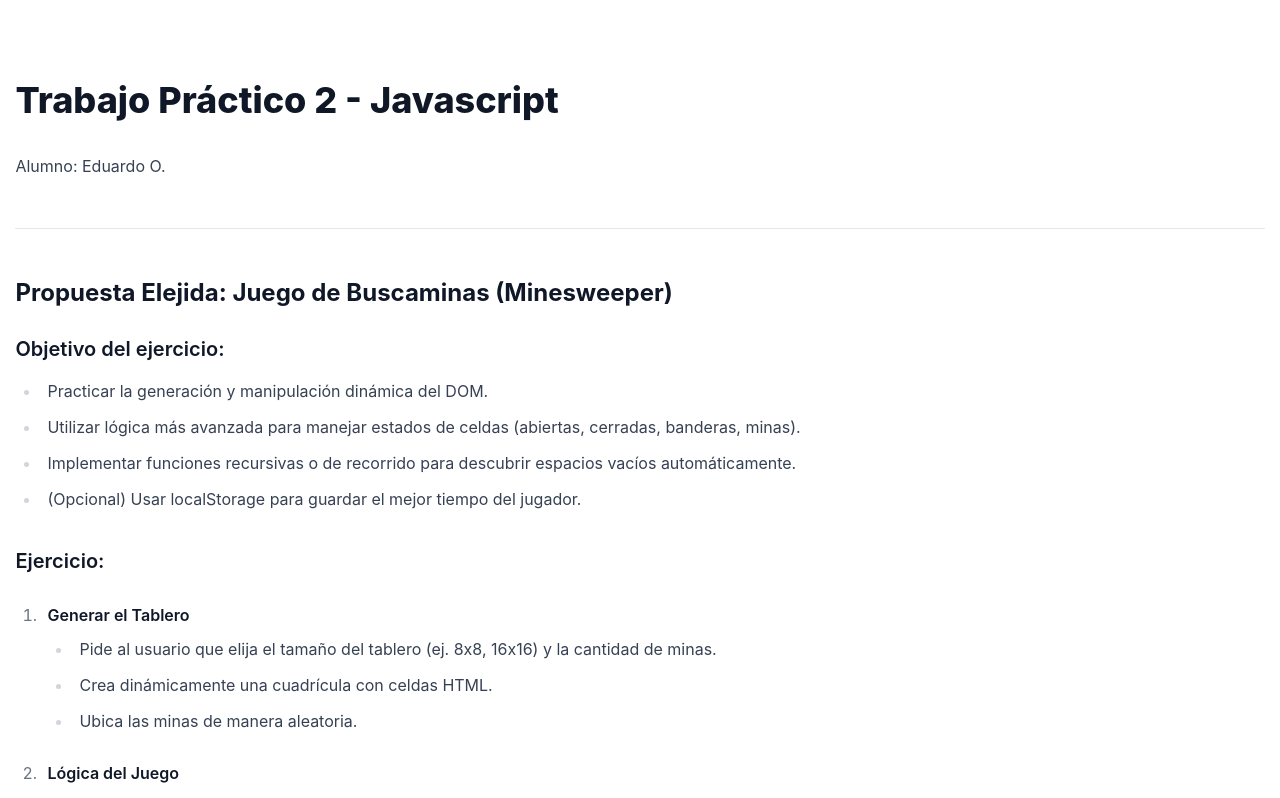
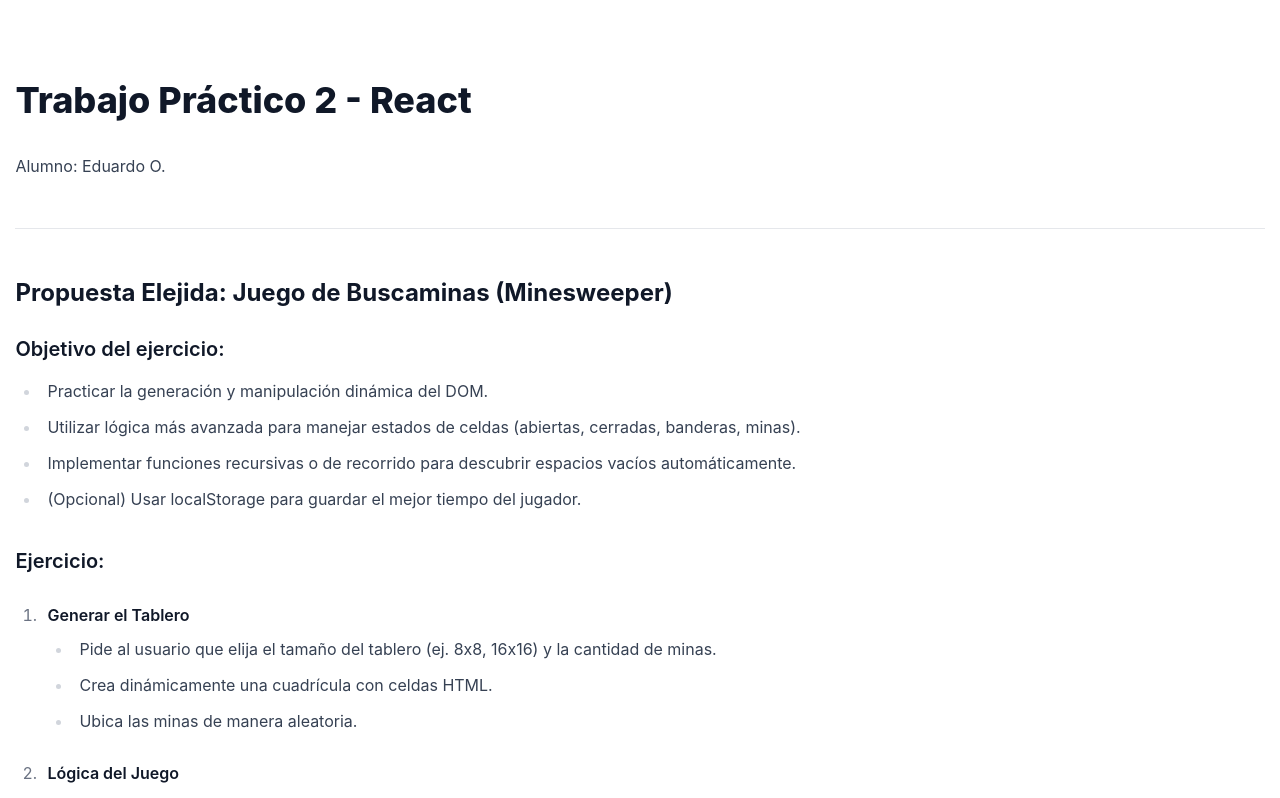
Before and after one commit to eduard02-coder/minesweeper-react, a React (Vite) app: page / in a window 1280 px wide. Shown: the top 798 px of the page. Built offline with nearby package versions, Linux system fonts and the light colour scheme.

Commit message:
landing page title correction

```diff
--- a/src/components/pages/Landing.jsx
+++ b/src/components/pages/Landing.jsx
@@ -10,7 +10,7 @@ function Landing() {
     "
     >
       <header>
-        <h1>Trabajo Práctico 2 - Javascript</h1>
+        <h1>Trabajo Práctico 2 - React</h1>
         <h5>Alumno: Eduardo O.</h5>
         <hr />
       </header>
```
